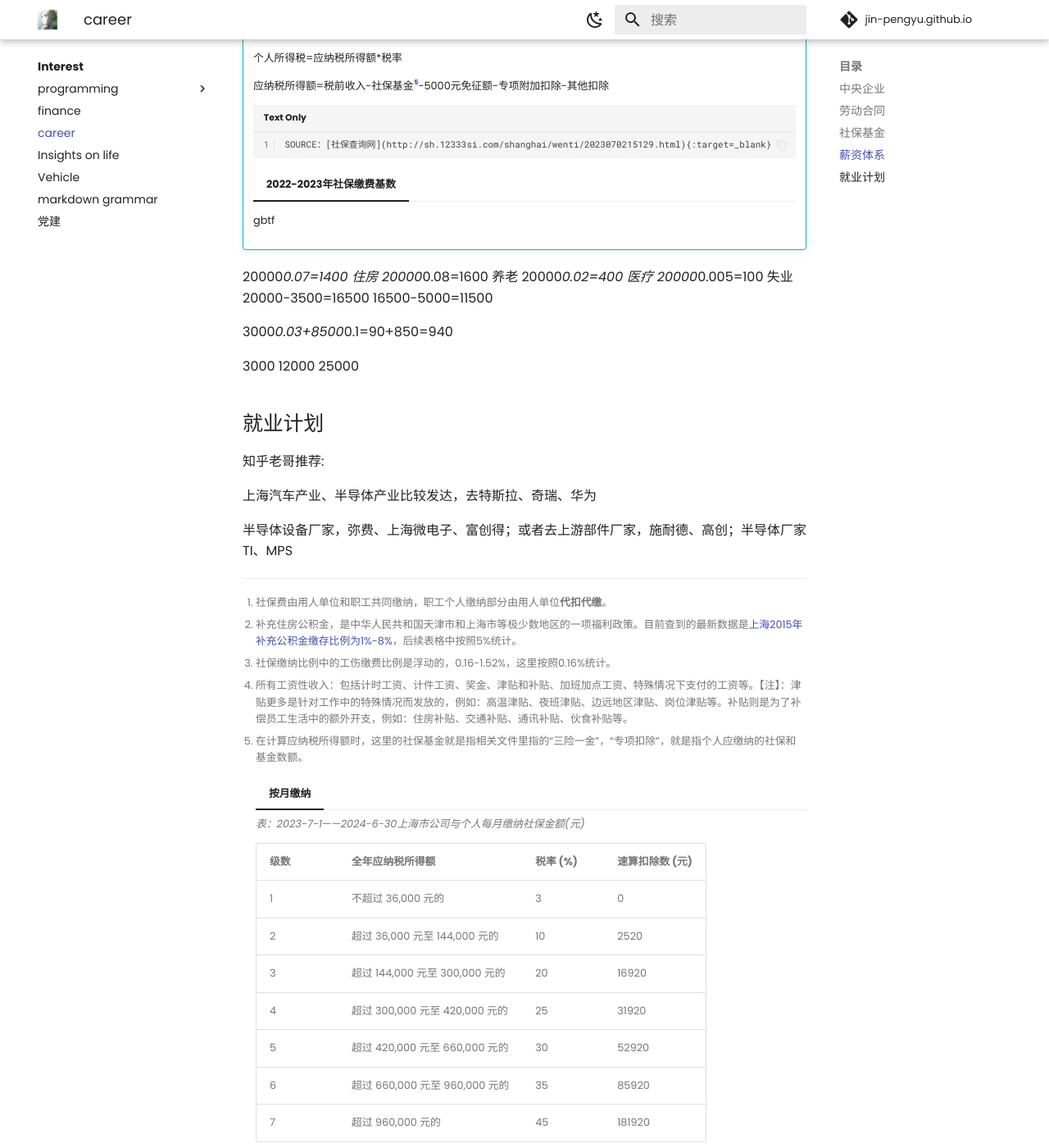
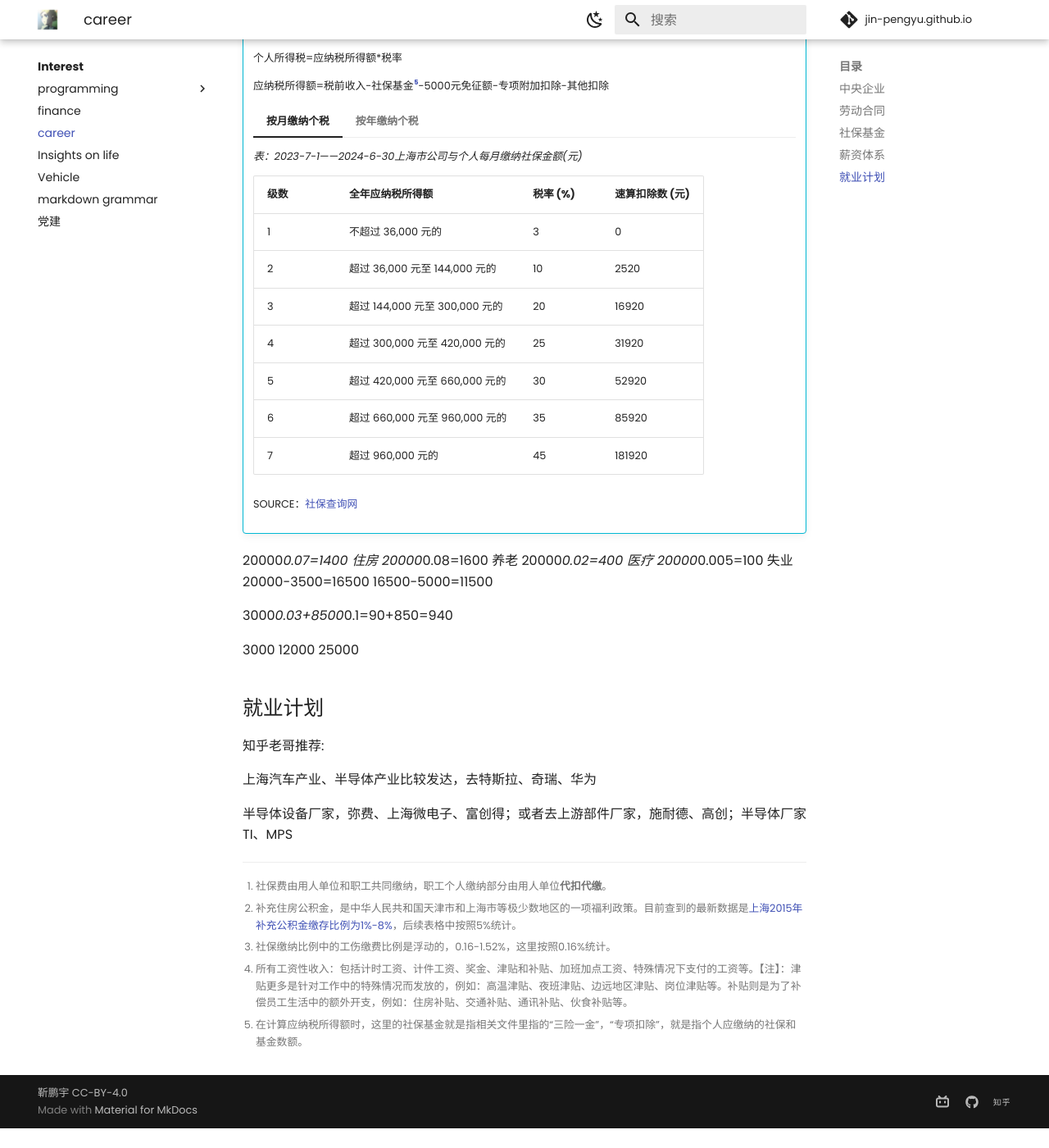
Before and after one commit to Pengyu-Jin/Pengyu-Jin.github.io, an MkDocs documentation site: the page built from docs/interest/career/career.md, in a window 1280 px wide and 1400 px high, scrolled down 2404 px. Shown: the whole window at 82% size. Built offline with MkDocs 1.6.1 and Material for MkDocs 9.7.7, drawn with Linux system fonts in a browser that asks for light colours; comment, search, counter and statistics services are not loaded; after the commit the page ends 3780 px from its top, so only the background shows below that.

Commit message:
career20240624-b

```diff
--- a/docs/interest/career/career.md
+++ b/docs/interest/career/career.md
@@ -112,9 +112,9 @@
 
     应纳税所得额=税前收入-社保基金[^5]-5000元免征额-专项附加扣除-其他扣除
 
-[^5]:在计算应纳税所得额时，这里的社保基金就是指相关文件里指的“三险一金”，“专项扣除”，就是指个人应缴纳的社保和基金数额。
+    [^5]:在计算应纳税所得额时，这里的社保基金就是指相关文件里指的“三险一金”，“专项扣除”，就是指个人应缴纳的社保和基金数额。
 
-    === "按月缴纳"
+    === "按月缴纳个税"
 
         *表：2023-7-1——2024-6-30上海市公司与个人每月缴纳社保金额(元)*
 
@@ -131,9 +131,10 @@
 
         SOURCE：[社保查询网](http://sh.12333si.com/shanghai/wenti/2023070215129.html){:target=_blank}
 
-    === "2022-2023年社保缴费基数"
+    === "按年缴纳个税"
 
         gbtf
+
 
 
 20000*0.07=1400 住房
```
